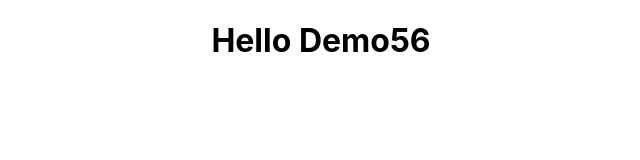
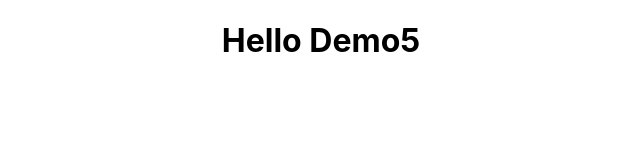
Before and after one commit to divyaT1/github-training, a React (Create React App) app in the folder my-app/: page / in a window 1280 px wide. Shown: the top 160 px of the page, without its empty margins (319-959 px from the left). Built offline with nearby package versions, Linux system fonts and the light colour scheme.

Commit message:
Update App.js

```diff
--- a/my-app/src/App.js
+++ b/my-app/src/App.js
@@ -4,7 +4,7 @@ import './App.css';
 function App() {
   return (
     <div className="App">
-      <h1>Hello Demo56</h1>
+      <h1>Hello Demo5</h1>
     </div>
   );
 }
```
